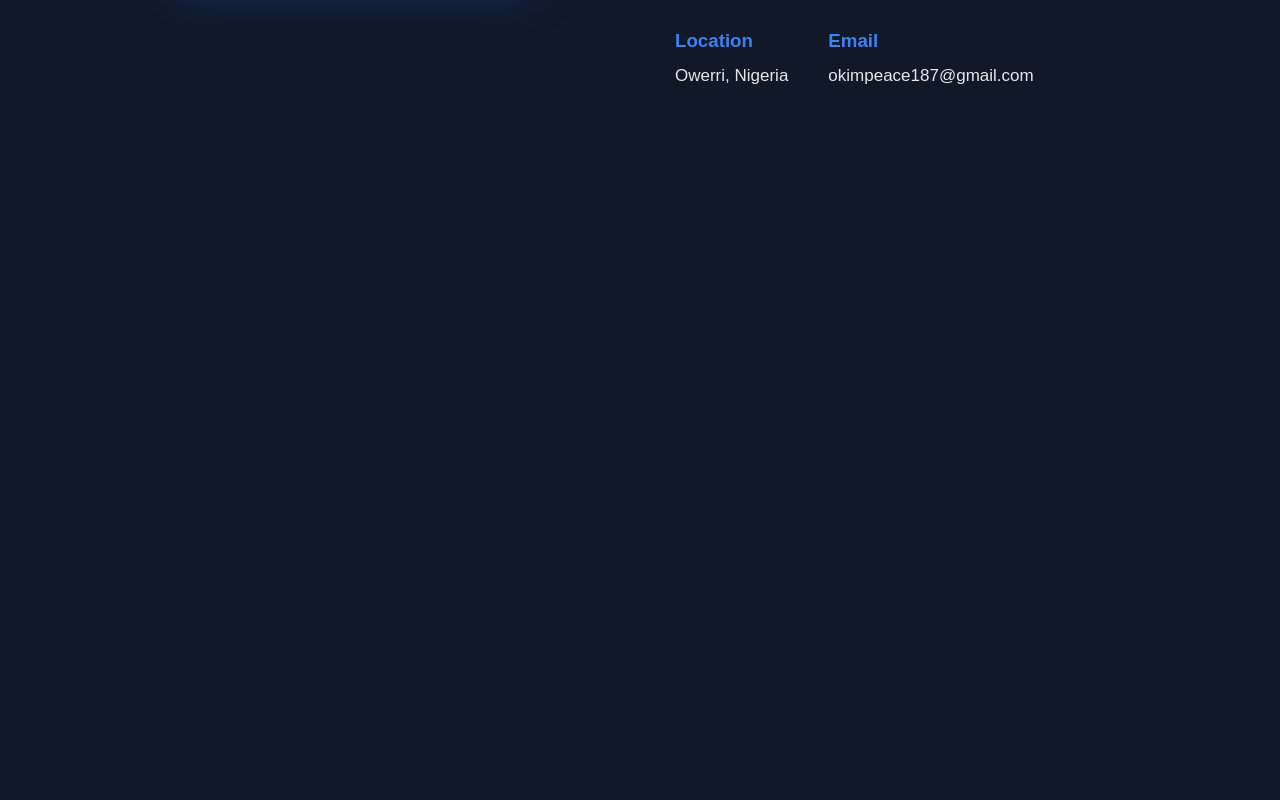
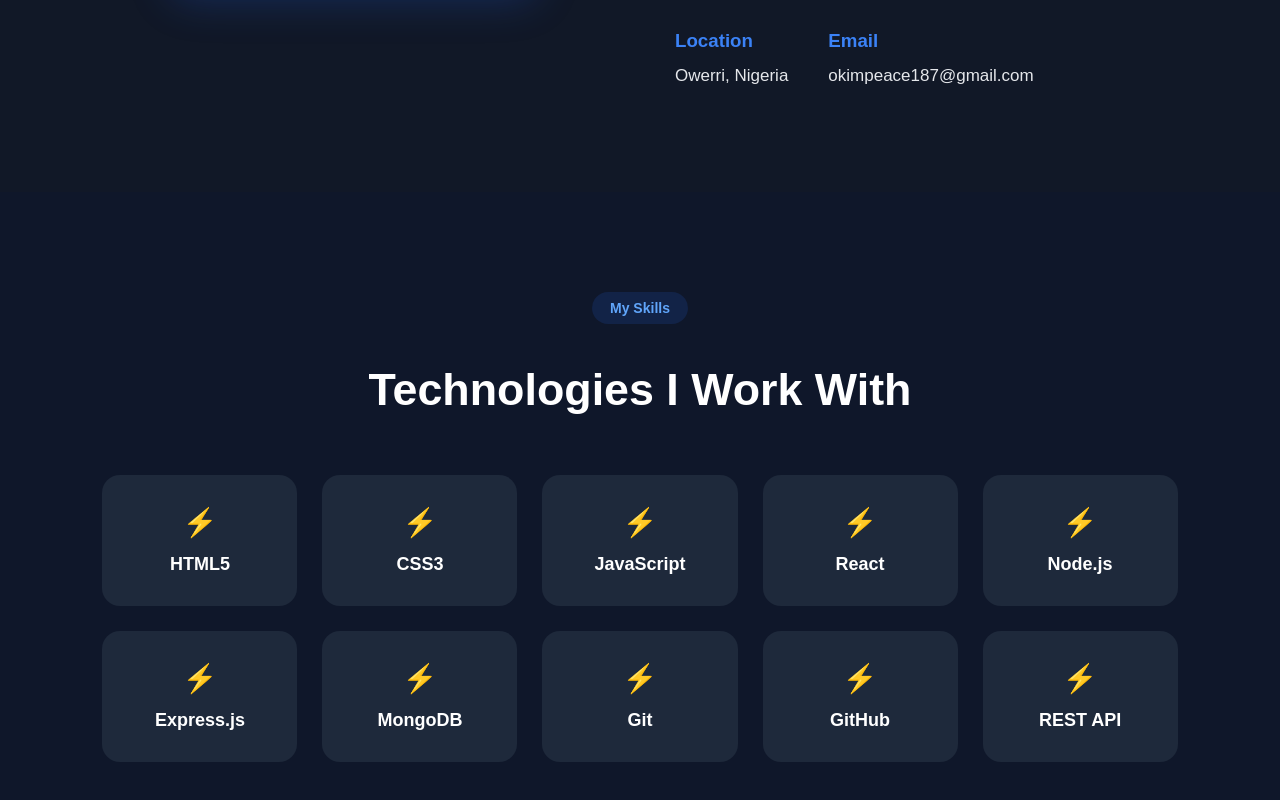
Before and after one commit to Okim-Tech/Okim-s-Portfolio, a React (Vite) app: page / in a window 1280 px wide. Shown: the part 1479-2279 px from the top of the page. Before the commit the page ends 1671 px from the top, so only its background shows below. Built offline with nearby package versions, Linux system fonts and the light colour scheme.

Commit message:
Build and styled skills section

```diff
--- a/src/components/Skills/Skills.css
+++ b/src/components/Skills/Skills.css
@@ -0,0 +1,67 @@
+.skills {
+  padding: 100px 8%;
+  background: #0f172a;
+  color: #fff;
+}
+
+.skills-container {
+  max-width: 1200px;
+  margin: auto;
+  text-align: center;
+}
+
+.skills h2 {
+  font-size: 2.8rem;
+  margin-top: 20px;
+  margin-bottom: 60px;
+}
+
+.skills-grid {
+  display: grid;
+  grid-template-columns: repeat(auto-fit, minmax(180px, 1fr));
+  gap: 25px;
+}
+
+.skill-card {
+  background: #1e293b;
+  padding: 30px 20px;
+  border-radius: 18px;
+  font-size: 18px;
+  font-weight: 600;
+  cursor: pointer;
+  border: 1px solid transparent;
+  transition: all 0.35s ease;
+}
+
+.skill-card:hover {
+  transform: translateY(-8px);
+  border-color: #3b82f6;
+  box-shadow: 0 15px 30px rgba(59, 130, 246, 0.25);
+}
+
+.skill-card::before {
+  content: "⚡";
+  display: block;
+  font-size: 28px;
+  margin-bottom: 15px;
+}
+@media (max-width: 768px) {
+  .skills {
+    padding: 80px 6%;
+  }
+
+  .skills h2 {
+    font-size: 2rem;
+    margin-bottom: 40px;
+  }
+
+  .skills-grid {
+    grid-template-columns: repeat(auto-fit, minmax(140px, 1fr));
+    gap: 18px;
+  }
+
+  .skill-card {
+    padding: 25px 15px;
+    font-size: 16px;
+  }
+}
--- a/src/components/Skills/Skills.jsx
+++ b/src/components/Skills/Skills.jsx
@@ -1,7 +1,36 @@
-import React from "react";
+import "./Skills.css";
+
+const skills = [
+  "HTML5",
+  "CSS3",
+  "JavaScript",
+  "React",
+  "Node.js",
+  "Express.js",
+  "MongoDB",
+  "Git",
+  "GitHub",
+  "REST API",
+];
 
 const Skills = () => {
-  return <div></div>;
+  return (
+    <section className="skills" id="skills">
+      <div className="skills-container">
+        <span className="section-tag">My Skills</span>
+
+        <h2>Technologies I Work With</h2>
+
+        <div className="skills-grid">
+          {skills.map((skill, index) => (
+            <div className="skill-card" key={index}>
+              {skill}
+            </div>
+          ))}
+        </div>
+      </div>
+    </section>
+  );
 };
 
 export default Skills;
```
